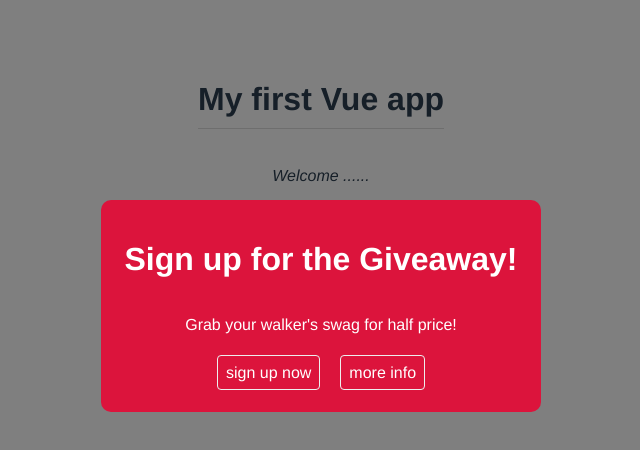
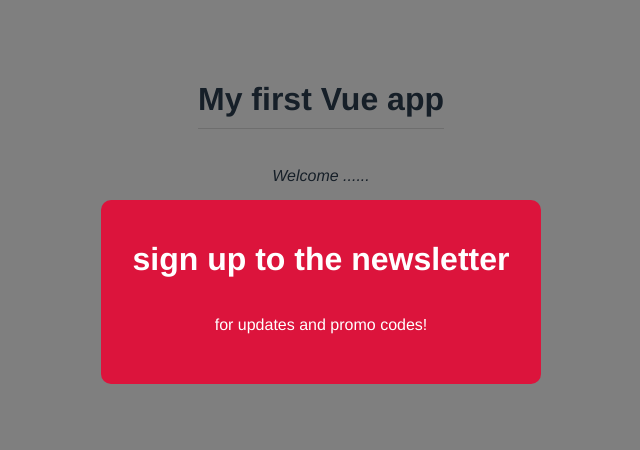
Before and after one commit to lionwalker/vue3-pilot, a Vue app: page / in a window 1280 px wide. Both pictures are taken after a click on the button "open modal". Shown: the top 450 px of the page, without its empty margins (319-959 px from the left). Built offline with nearby package versions, Linux system fonts and the light colour scheme.

Commit message:
slot challange

```diff
--- a/src/App.vue
+++ b/src/App.vue
@@ -12,19 +12,14 @@
       <p>{{ text }}</p>
     </Modal>
   </div>
-  <div v-if="showModal2">
-    <Modal theme="sale" @close="toggleModal2">
-      <template v-slot:links>
-        <a href="#">sign up now</a>
-        <a href="#">more info</a>
-      </template>
-
-      <h1>Second modal</h1>
-      <p>Text of the second modal</p>
+  <div v-if="showModalTwo">
+    <Modal theme="sale" @close="toggleModalTwo">
+      <h1>sign up to the newsletter</h1>
+      <p>for updates and promo codes!</p>
     </Modal>
   </div>
-  <button @click="toggleModal">open modal</button>
-  <button @click="toggleModal2">open modal 2</button>
+  <button @click.alt="toggleModal">open modal (alt)</button>
+  <button @click="toggleModalTwo">open modal</button>
 </template>
 
 <script>
@@ -38,15 +33,15 @@
       header: 'Sign up for the Giveaway!',
       text: 'Grab your walker\'s swag for half price!',
       showModal: false,
-      showModal2: false,
+      showModalTwo: false,
     }
   },
   methods: {
     toggleModal() {
       this.showModal = !this.showModal
     },
-    toggleModal2() {
-      this.showModal2 = !this.showModal2
+    toggleModalTwo() {
+      this.showModalTwo = !this.showModalTwo
     }
   },
   components: {
```
